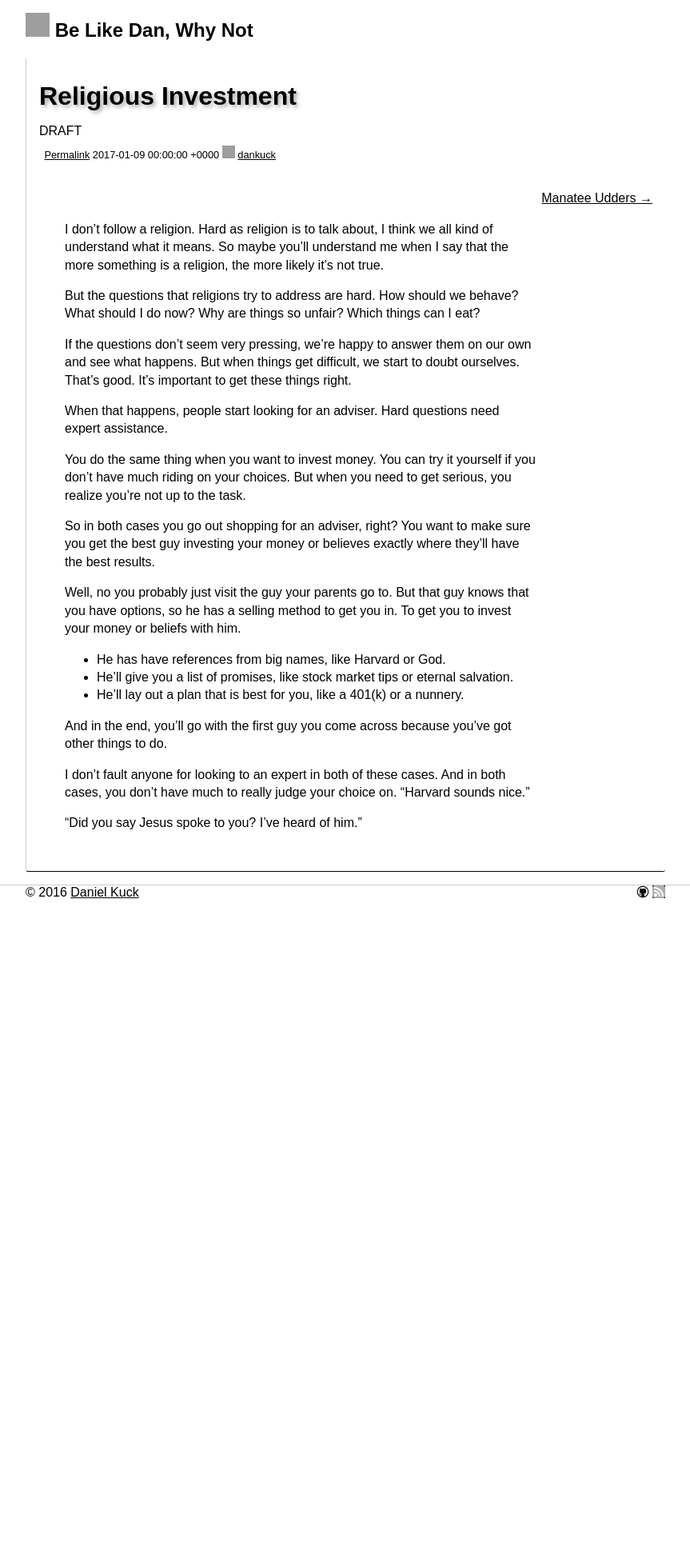
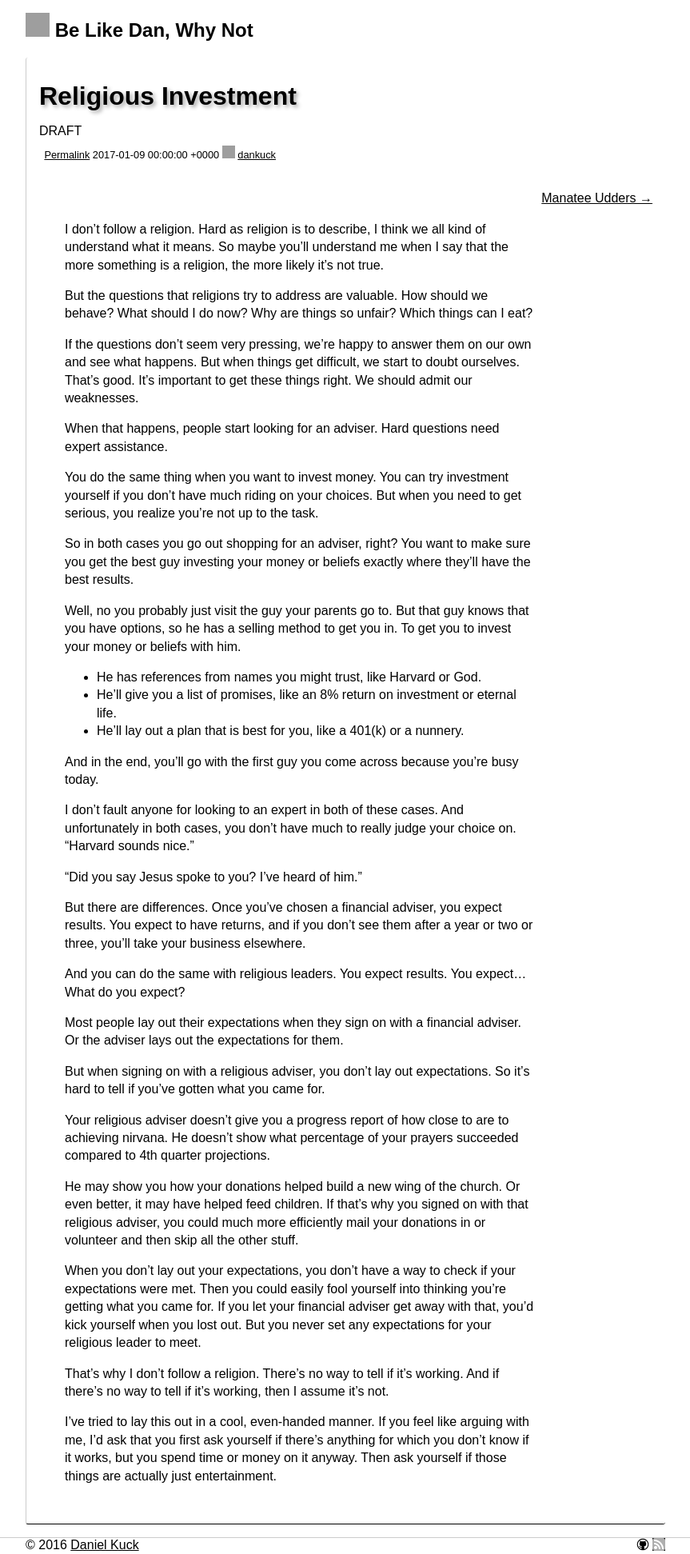
Before and after one commit to dankuck/dankuck.github.io, a Jekyll site: the page built from _posts/2017-01-09-religious-investing.md, in a window 1280 px wide. Shown: the whole page at 80% size, without its empty margins (208-1071 px from the left). Built offline with Jekyll 4.4.1, drawn with Linux system fonts in a browser that asks for light colours; before the commit the page ends 1127 px from its top, so only the background shows below that; grey boxes are pictures that could not be loaded.

Commit message:
Reworked

```diff
--- a/_posts/2017-01-09-religious-investing.md
+++ b/_posts/2017-01-09-religious-investing.md
@@ -7,26 +7,44 @@ no_ad: 1
 draft: 1
 ---
 
-I don't follow a religion. Hard as religion is to talk about, I think we all kind of understand what it means. So maybe you'll understand me when I say that the more something is a religion, the more likely it's not true.
+I don't follow a religion. Hard as religion is to describe, I think we all kind of understand what it means. So maybe you'll understand me when I say that the more something is a religion, the more likely it's not true.
 
-But the questions that religions try to address are hard. How should we behave? What should I do now? Why are things so unfair? Which things can I eat?
+But the questions that religions try to address are valuable. How should we behave? What should I do now? Why are things so unfair? Which things can I eat?
 
-If the questions don't seem very pressing, we're happy to answer them on our own and see what happens. But when things get difficult, we start to doubt ourselves. That's good. It's important to get these things right.
+If the questions don't seem very pressing, we're happy to answer them on our own and see what happens. But when things get difficult, we start to doubt ourselves. That's good. It's important to get these things right. We should admit our weaknesses.
 
 When that happens, people start looking for an adviser. Hard questions need expert assistance.
 
-You do the same thing when you want to invest money. You can try it yourself if you don't have much riding on your choices. But when you need to get serious, you realize you're not up to the task.
+You do the same thing when you want to invest money. You can try investment yourself if you don't have much riding on your choices. But when you need to get serious, you realize you're not up to the task.
 
-So in both cases you go out shopping for an adviser, right? You want to make sure you get the best guy investing your money or believes exactly where they'll have the best results.
+So in both cases you go out shopping for an adviser, right? You want to make sure you get the best guy investing your money or beliefs exactly where they'll have the best results.
 
 Well, no you probably just visit the guy your parents go to. But that guy knows that you have options, so he has a selling method to get you in. To get you to invest your money or beliefs with him.
 
-* He has have references from big names, like Harvard or God.
-* He'll give you a list of promises, like stock market tips or eternal salvation.
+* He has references from names you might trust, like Harvard or God.
+* He'll give you a list of promises, like an 8% return on investment or eternal life.
 * He'll lay out a plan that is best for you, like a 401(k) or a nunnery.
 
-And in the end, you'll go with the first guy you come across because you've got other things to do.
+And in the end, you'll go with the first guy you come across because you're busy today.
 
-I don't fault anyone for looking to an expert in both of these cases. And in both cases, you don't have much to really judge your choice on. "Harvard sounds nice."
+I don't fault anyone for looking to an expert in both of these cases. And unfortunately in both cases, you don't have much to really judge your choice on. "Harvard sounds nice."
 
 "Did you say Jesus spoke to you? I've heard of him."
+
+But there are differences. Once you've chosen a financial adviser, you expect results. You expect to have returns, and if you don't see them after a year or two or three, you'll take your business elsewhere.
+
+And you can do the same with religious leaders. You expect results. You expect... What do you expect?
+
+Most people lay out their expectations when they sign on with a financial adviser. Or the adviser lays out the expectations for them.
+
+But when signing on with a religious adviser, you don't lay out expectations. So it's hard to tell if you've gotten what you came for.
+
+Your religious adviser doesn't give you a progress report of how close to are to achieving nirvana. He doesn't show what percentage of your prayers succeeded compared to 4th quarter projections.
+
+He may show you how your donations helped build a new wing of the church. Or even better, it may have helped feed children. If that's why you signed on with that religious adviser, you could much more efficiently mail your donations in or volunteer and then skip all the other stuff.
+
+When you don't lay out your expectations, you don't have a way to check if your expectations were met. Then you could easily fool yourself into thinking you're getting what you came for. If you let your financial adviser get away with that, you'd kick yourself when you lost out. But you never set any expectations for your religious leader to meet.
+
+That's why I don't follow a religion. There's no way to tell if it's working. And if there's no way to tell if it's working, then I assume it's not.
+
+I've tried to lay this out in a cool, even-handed manner. If you feel like arguing with me, I'd ask that you first ask yourself if there's anything for which you don't know if it works, but you spend time or money on it anyway. Then ask yourself if those things are actually just entertainment.
```
